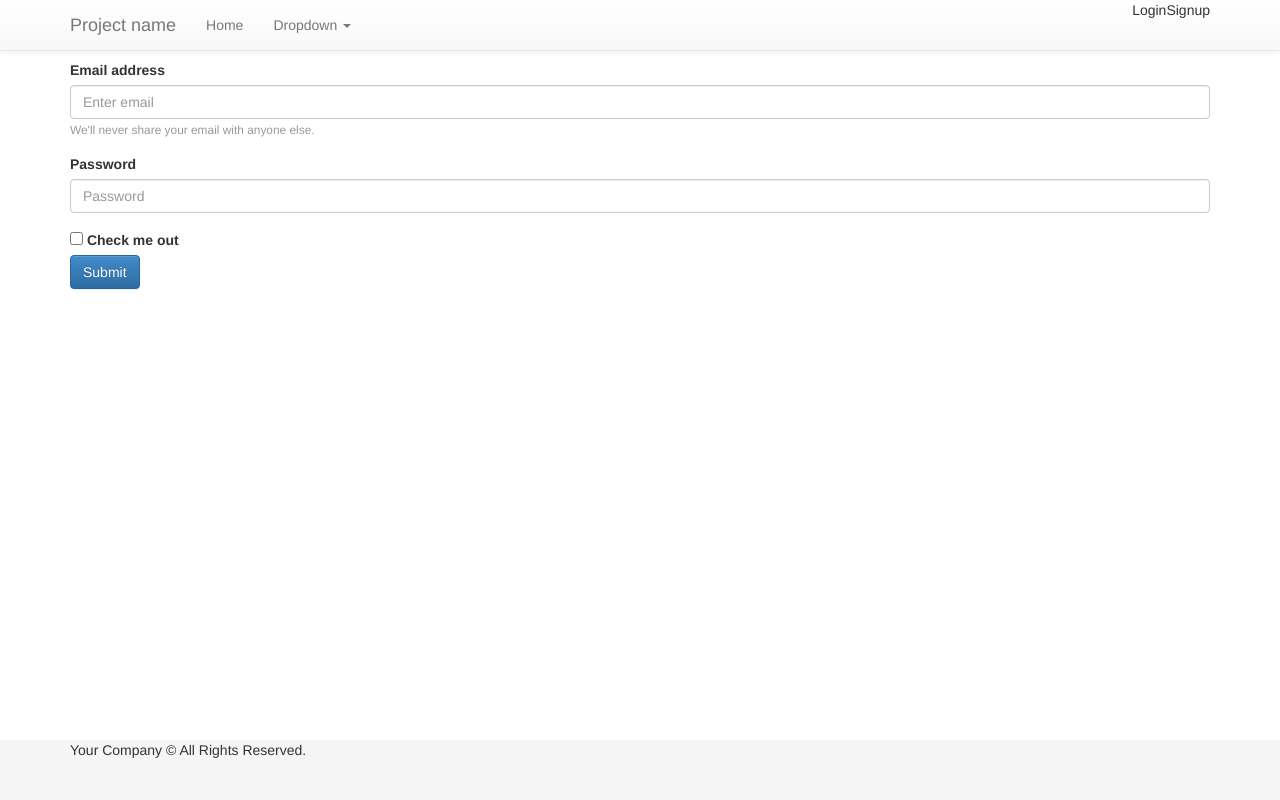
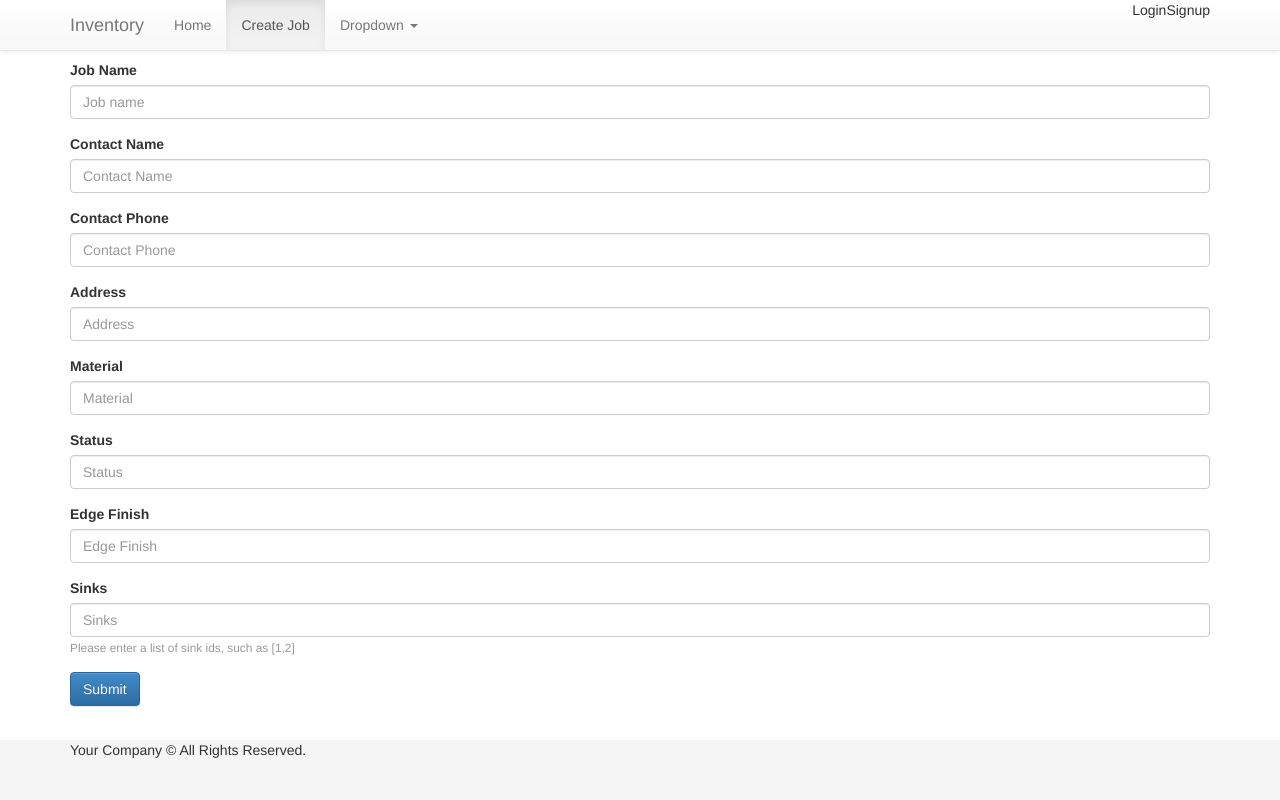
Before and after one commit to mcastre1/UFSWDN-Capstone, a Flask app: page /job in a window 1280 px wide. Run offline with Flask 2, Linux system fonts and the light colour scheme; some libraries are stand-ins or nearby versions.

Commit message:
Added correct form for job creation.

```diff
--- a/app.py
+++ b/app.py
@@ -1,4 +1,4 @@
-from flask import Flask, render_template
+from flask import Flask, redirect, render_template, request, abort, flash, url_for
 from models import Inventory, Job, Sink
 from models import setup_db
 from flask_cors import CORS
@@ -14,7 +14,28 @@ def home():
 
 @app.route('/job', methods=["POST"])
 def create_job():
-    return render_template('pages/home.html')
+    #print(request.get_json())
+    try:
+        form = request.form
+        job_name = form['job_name']
+        contact_name = form['contact_name']
+        contact_phone = form['contact_phone']
+        address = form['address']
+        material = form['material']
+        status = form['status']
+        edge_finish = form['edge_finish']
+        sinks = form['sinks']
+
+        job = Job(job_name=job_name, contact_name=contact_name, contact_phone=contact_phone, address=address,
+                  material=material, status=status, edge_finish=edge_finish, sinks=sinks)
+
+        job.insert()
+        #flash("Created succesfully!")
+        return render_template('pages/home.html')
+    except :
+        abort(400)
+
+
 
 @app.route('/job', methods=["GET"])
 def create_job_form():
--- a/models.py
+++ b/models.py
@@ -33,6 +33,7 @@ class Job(db.Model):
     __tablename__ = 'Jobs'
 
     id = Column(db.Integer, primary_key=True)
+    job_name = Column(db.String, nullable=False)
     contact_name = Column(db.String, nullable=False)
     contact_phone = Column(db.String, nullable=False)
     address = Column(db.String, nullable=False)
--- a/templates/layouts/main.html
+++ b/templates/layouts/main.html
@@ -48,11 +48,12 @@
             <span class="icon-bar"></span>
             <span class="icon-bar"></span>
           </button>
-          <a class="navbar-brand" href="/">Project name</a>
+          <a class="navbar-brand" href="/">Inventory</a>
         </div>
         <div class="collapse navbar-collapse">
           <ul class="nav navbar-nav">
             <li {% if request.endpoint == 'home' %} class="active" {% endif %}><a href="{{ url_for('home') }}">Home</a></li>
+            <li {% if request.endpoint == 'create_job_form' %} class="active" {% endif %}><a href="{{ url_for('create_job_form') }}">Create Job</a></li>
 
             <li class="dropdown">
               <a class="dropdown-toggle" data-toggle="dropdown">Dropdown <b class="caret"></b></a>
--- a/templates/pages/create_job.html
+++ b/templates/pages/create_job.html
@@ -1,21 +1,42 @@
 {% extends 'layouts/main.html' %}
 {% block title %}Create a Job{% endblock %}
 {% block content %}
-<form>
+<form class="needs-validation" method="POST">
     <div class="form-group">
-        <label for="exampleInputEmail1">Email address</label>
-        <input type="email" class="form-control" id="exampleInputEmail1" aria-describedby="emailHelp"
-            placeholder="Enter email">
-        <small id="emailHelp" class="form-text text-muted">We'll never share your email with anyone else.</small>
+        <label for="job_name">Job Name</label>
+        <input type="text" class="form-control" id="job_name" name="job_name"
+            placeholder="Job name" required>
     </div>
     <div class="form-group">
-        <label for="exampleInputPassword1">Password</label>
-        <input type="password" class="form-control" id="exampleInputPassword1" placeholder="Password">
+        <label for="contact_name">Contact Name</label>
+        <input type="text" class="form-control" id="contact_name" name="contact_name" placeholder="Contact Name" required>
     </div>
-    <div class="form-check">
-        <input type="checkbox" class="form-check-input" id="exampleCheck1">
-        <label class="form-check-label" for="exampleCheck1">Check me out</label>
+    <div class="form-group">
+        <label for="contact_phone">Contact Phone</label>
+        <input type="text" class="form-control" id="contact_phone" name="contact_phone" placeholder="Contact Phone" required>
     </div>
+    <div class="form-group">
+        <label for="address">Address</label>
+        <input type="text" class="form-control" id="address" name="address" placeholder="Address" required>
+    </div>
+    <div class="form-group">
+        <label for="material">Material</label>
+        <input type="text" class="form-control" id="material" name="material" placeholder="Material">
+    </div>
+    <div class="form-group">
+        <label for="status">Status</label>
+        <input type="text" class="form-control" id="status" name="status" placeholder="Status" required>
+    </div>
+    <div class="form-group">
+        <label for="edge_finish">Edge Finish</label>
+        <input type="text" class="form-control" id="edge_finish" name="edge_finish" placeholder="Edge Finish">
+    </div>
+    <div class="form-group">
+        <label for="sinks">Sinks</label>
+        <input type="text" class="form-control" id="sinks" name="sinks" placeholder="Sinks">
+        <small id="sinks_help" class="form-text text-muted">Please enter a list of sink ids, such as [1,2]</small>
+    </div>
+
     <button type="submit" class="btn btn-primary">Submit</button>
 </form>
 
```
Also changed, not shown: README.md.
